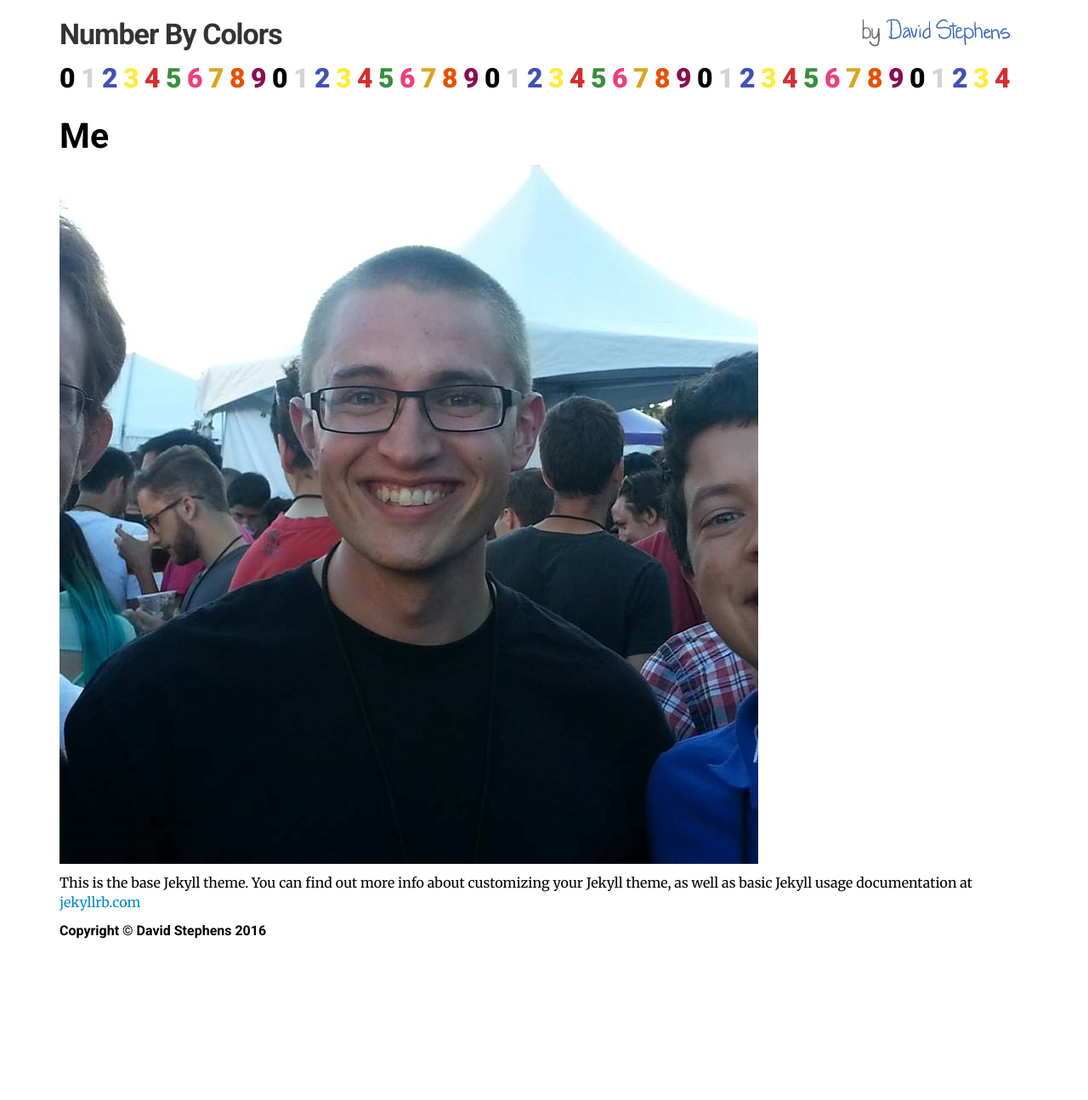
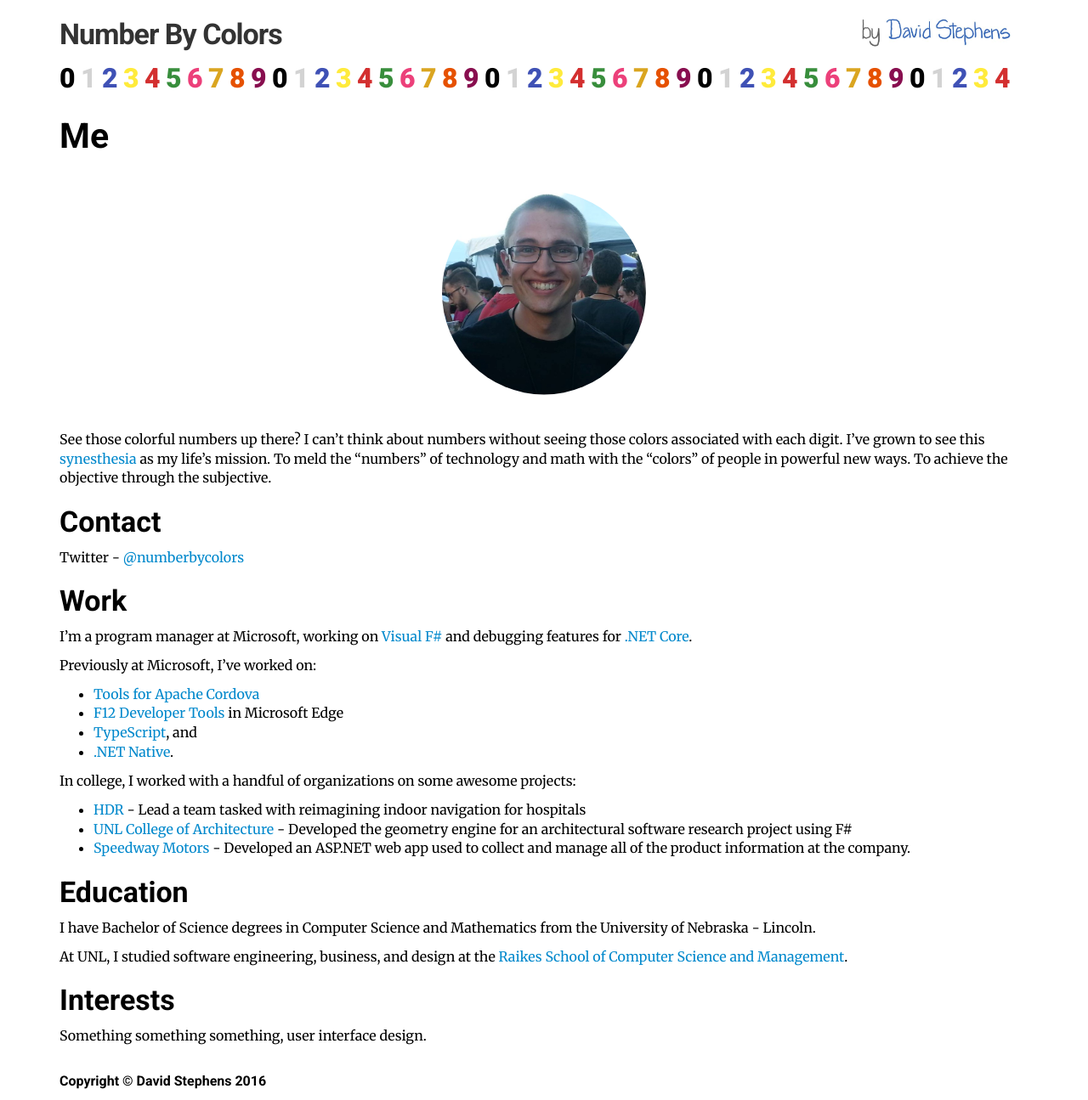
Before and after one commit to NumberByColors/numberbycolors.github.io, a Jekyll site: the page built from about.md, in a window 1280 px wide. Shown: the whole page at 85% size. Built offline with Jekyll 4.4.1, drawn with Linux system fonts in a browser that asks for light colours; before the commit the page ends 1119 px from its top, so only the background shows below that.

Commit message:
Add content to the About page

```diff
--- a/_sass/_numberbycolors.scss
+++ b/_sass/_numberbycolors.scss
@@ -94,5 +94,19 @@
 
 // Footer styles ----------------------------------------------
 .site-footer {
+    margin-top: 20px;
     font-family: $font-family-sans-serif;
 }
+
+// About styles ----------------------------------------------
+.portrait-photo {
+    $image-width: 300px;
+    max-width: $image-width;
+    $image-radius: 120px;
+    -webkit-clip-path: circle($image-radius at center);
+    clip-path: circle($image-radius at center);
+
+    display: block;
+    margin-left: auto;
+    margin-right: auto;
+}
--- a/about.md
+++ b/about.md
@@ -3,6 +3,34 @@ layout: page
 title: Me
 permalink: /about/
 ---
+
 <img class="portrait-photo" src="/images/me.jpg" alt="David Stephens">
 
-This is the base Jekyll theme. You can find out more info about customizing your Jekyll theme, as well as basic Jekyll usage documentation at [jekyllrb.com](http://jekyllrb.com/)
+See those colorful numbers up there? I can't think about numbers without seeing those colors associated with each digit. I've grown to see this [synesthesia](https://en.wikipedia.org/wiki/Synesthesia) as my life's mission. To meld the "numbers" of technology and math with the "colors" of people in powerful new ways. To achieve the objective through the subjective.
+
+## Contact
+Twitter - [@numberbycolors](https://twitter.com/NumberByColors)
+
+## Work
+I'm a program manager at Microsoft, working on [Visual F#](https://msdn.microsoft.com/en-us/library/dd233154.aspx) and debugging features for [.NET Core](https://dotnet.github.io/).
+
+Previously at Microsoft, I've worked on:
+
+* [Tools for Apache Cordova](https://www.visualstudio.com/en-us/features/cordova-vs.aspx)
+* [F12 Developer Tools](https://developer.microsoft.com/en-us/microsoft-edge/platform/documentation/f12-devtools-guide/) in Microsoft Edge
+* [TypeScript](http://www.typescriptlang.org/), and
+* [.NET Native](https://msdn.microsoft.com/en-us/library/dn584397(v=vs.110).aspx).
+
+In college, I worked with a handful of organizations on some awesome projects:
+
+* [HDR](http://www.hdrinc.com/) - Lead a team tasked with reimagining indoor navigation for hospitals
+* [UNL College of Architecture](http://architecture.unl.edu/) - Developed the geometry engine for an architectural software research project using F#
+* [Speedway Motors](http://www.speedwaymotors.com/) - Developed an ASP.NET web app used to collect and manage all of the product information at the company.
+
+## Education
+I have Bachelor of Science degrees in Computer Science and Mathematics from the University of Nebraska - Lincoln.
+
+At UNL, I studied software engineering, business, and design at the [Raikes School of Computer Science and Management](http://raikes.unl.edu).
+
+## Interests
+Something something something, user interface design.
```
